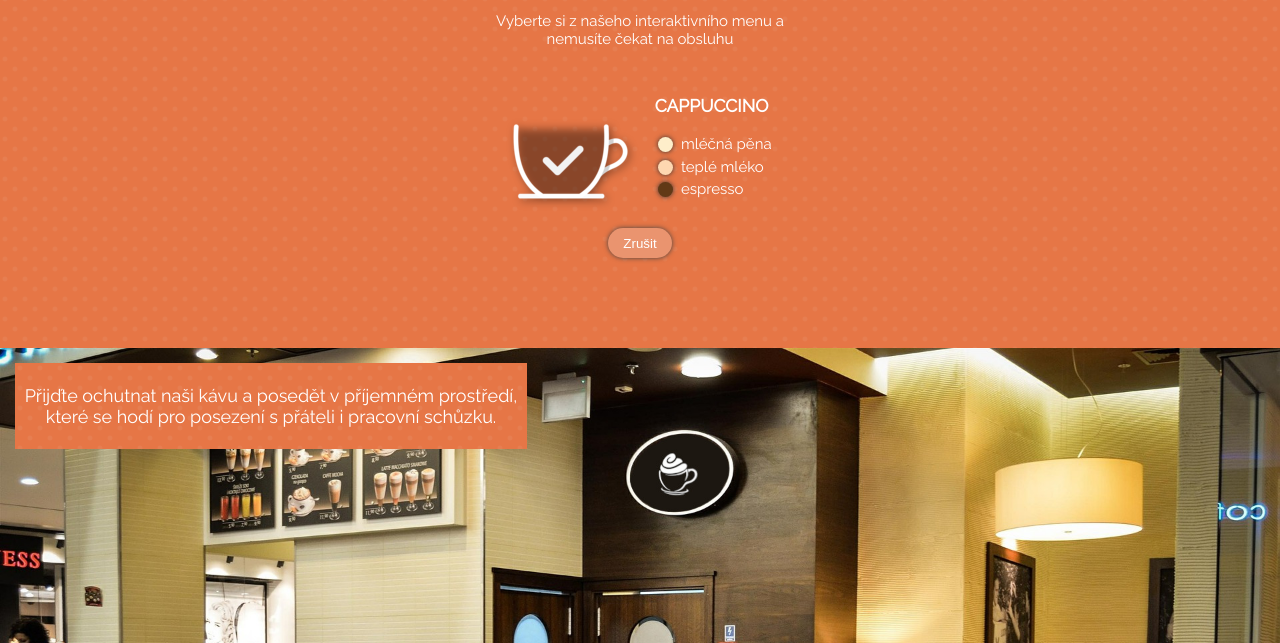
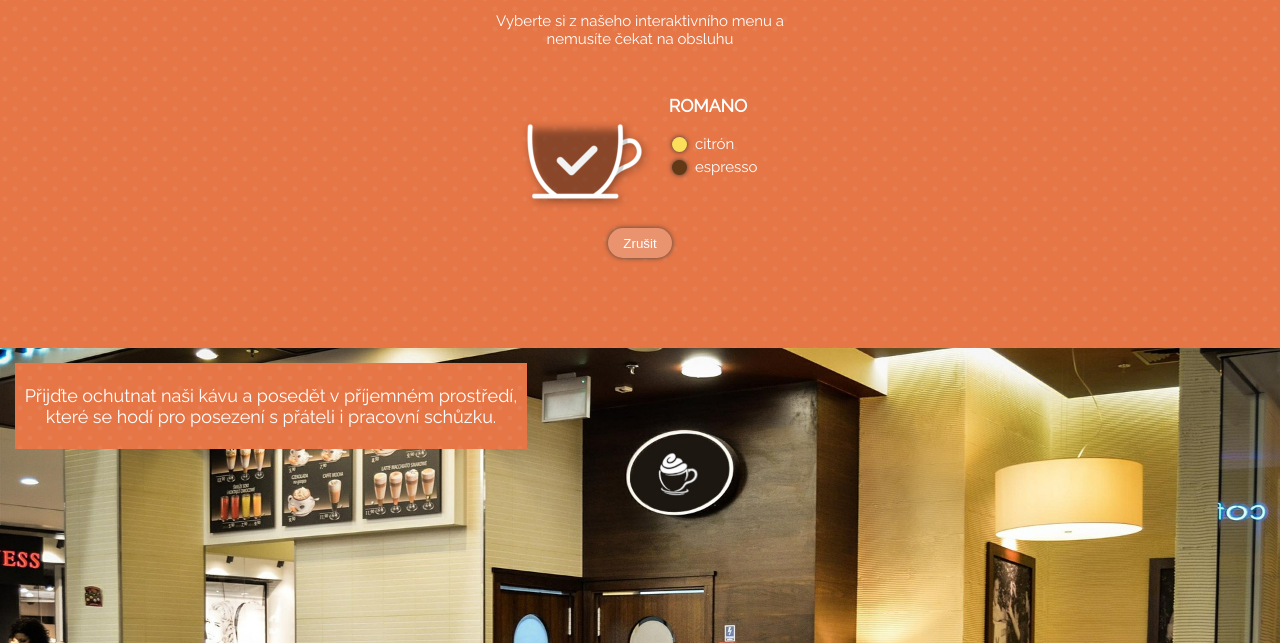
Before and after one commit to andypri/cafelora, a website built with webpack: page src/index.html in a window 1280 px wide. Both pictures are taken after a click on the button "Objednat". Shown: the part 726-1369 px from the top of the page. Built offline with nearby package versions, Linux system fonts and the light colour scheme.

Commit message:
Component Drink

```diff
--- /dev/null
+++ b/src/Drink/script.js
@@ -0,0 +1,70 @@
+import './style.css';
+import { Layer } from './../Layer/script';
+
+// 7.
+export const Drink = (props) => {
+  const drinkElm = document.createElement('div');
+  drinkElm.classList.add('drink');
+
+  const drinkProductElm = document.createElement('div');
+  drinkProductElm.classList.add('drink__product');
+
+  const drinkCupElm = document.createElement('div');
+  drinkCupElm.classList.add('drink__cup');
+
+  const imgElm = document.createElement('img');
+  imgElm.src = `/assets/cups/${props.id}.png`;
+
+  const drinkInfoElm = document.createElement('div');
+  drinkInfoElm.classList.add('drink__info');
+
+  const drinkName = document.createElement('h3');
+  drinkName.textContent = props.name;
+  drinkInfoElm.appendChild(drinkName);
+
+  props.layers.forEach((layer) => {
+    drinkInfoElm.innerHTML += Layer(layer);
+  });
+
+  const drinkControlsElm = document.createElement('div');
+  drinkControlsElm.classList.add('drink__controls');
+
+  const orderBtnElm = document.createElement('button');
+  orderBtnElm.classList.add('order-btn');
+  orderBtnElm.textContent = 'Objednat';
+
+  orderBtnElm.addEventListener('click', () => {
+    if (props.ordered === false) {
+      drinkCupElm.classList.add('drink__cup--selected');
+      orderBtnElm.textContent = 'Zrušit';
+      props.ordered = true;
+    } else {
+      drinkCupElm.classList.remove('drink__cup--selected');
+      orderBtnElm.textContent = 'Objednat';
+      props.ordered = false;
+    }
+  });
+
+  drinkElm.appendChild(drinkProductElm);
+  drinkProductElm.appendChild(drinkCupElm);
+  drinkCupElm.appendChild(imgElm);
+  drinkProductElm.appendChild(drinkInfoElm);
+  drinkElm.appendChild(drinkControlsElm);
+  drinkControlsElm.appendChild(orderBtnElm);
+
+  return drinkElm;
+};
+
+let a = `<div class="drink">
+<div class="drink__product">
+  <div id="drink__cup" class="drink__cup">
+    <img src="/assets/cups/cappuccino.png" />
+  </div>
+  <div id="drink__info" class="drink__info">
+    <h3>Cappuccino</h3>
+  </div>
+</div>
+<div class="drink__controls">
+  <button id="order-btn" class="order-btn">Objednat</button>
+</div>
+</div>`;
--- /dev/null
+++ b/src/Drink/style.css
@@ -0,0 +1,61 @@
+.drink {
+  padding: 2rem;
+}
+
+.drink__product {
+  display: flex;
+}
+
+.drink__cup {
+  width: 9rem;
+  height: 9rem;
+}
+
+.drink__cup img {
+  width: 9rem;
+  height: 9rem;
+}
+
+.drink__cup--selected {
+  background-image: url('./img/cup-selected.png');
+  background-size: contain;
+}
+
+.drink__cup--selected img {
+  display: none;
+}
+
+.drink__info {
+  margin-left: 1rem;
+}
+
+.drink__controls {
+  margin-top: 1rem;
+
+  text-align: center;
+}
+
+.order-btn {
+  padding: 0.5rem 1rem;
+
+  color: white;
+  background-color: #ea946f;
+  border: none;
+  box-shadow: 0 0 5px #444;
+  border-radius: 1rem;
+
+  transition: 300ms;
+  cursor: pointer;
+}
+
+.order-btn:hover {
+  transform: scale(1.1);
+}
+
+.order-btn:focus {
+  outline: none;
+}
+
+.order-btn:active {
+  background-color: #e67e51;
+}
--- a/src/index.html
+++ b/src/index.html
@@ -37,19 +37,19 @@
         </p>
 
         <div class="drinks-list">
-          <div class="drink">
+          <!-- <div class="drink">
             <div class="drink__product">
-              <div id="drink__cup" class="drink__cup">
+              <div class="drink__cup">
                 <img src="/assets/cups/cappuccino.png" />
               </div>
-              <div id="drink__info" class="drink__info">
+              <div class="drink__info">
                 <h3>Cappuccino</h3>
               </div>
             </div>
             <div class="drink__controls">
-              <button id="order-btn" class="order-btn">Objednat</button>
+              <button class="order-btn">Objednat</button>
             </div>
-          </div>
+          </div> -->
         </div>
       </div>
     </section>
--- a/src/index.js
+++ b/src/index.js
@@ -1,5 +1,6 @@
 import './style.css';
-import { Layer } from './Layer/script';
+// import { Layer } from './Layer/script';
+import { Drink } from './Drink/script';
 
 // console.log('funguju!');
 
@@ -19,24 +20,24 @@ navItems.forEach((navItem) => {
 });
 
 // 4.
-const orderBtnElm = document.querySelector('#order-btn');
-const drinkCupElm = document.querySelector('#drink__cup');
-let ordered = false;
+// const orderBtnElm = document.querySelector('.order-btn');
+// const drinkCupElm = document.querySelector('.drink__cup');
+// let ordered = false;
 
-orderBtnElm.addEventListener('click', () => {
-  if (ordered === false) {
-    drinkCupElm.classList.add('drink__cup--selected');
-    orderBtnElm.textContent = 'Zrušit';
-    ordered = true;
-  } else {
-    drinkCupElm.classList.remove('drink__cup--selected');
-    orderBtnElm.textContent = 'Objednat';
-    ordered = false;
-  }
-});
+// orderBtnElm.addEventListener('click', () => {
+//   if (ordered === false) {
+//     drinkCupElm.classList.add('drink__cup--selected');
+//     orderBtnElm.textContent = 'Zrušit';
+//     ordered = true;
+//   } else {
+//     drinkCupElm.classList.remove('drink__cup--selected');
+//     orderBtnElm.textContent = 'Objednat';
+//     ordered = false;
+//   }
+// });
 
 // 5.
-const drinkInfoElm = document.querySelector('#drink__info');
+// const drinkInfoElm = document.querySelector('.drink__info');
 
 // drinkInfoElm.innerHTML += Layer({
 //   color: '#feeeca',
@@ -52,21 +53,42 @@ const drinkInfoElm = document.querySelector('#drink__info');
 // });
 
 // 6.
-const layers = [
+// const layers = [
+//   {
+//     color: '#feeeca',
+//     label: 'mléčná pěna',
+//   },
+//   {
+//     color: '#fed7b0',
+//     label: 'teplé mléko',
+//   },
+//   {
+//     color: '#613916',
+//     label: 'espresso',
+//   },
+// ];
+
+// layers.forEach((layer) => {
+//   drinkInfoElm.innerHTML += Layer(layer);
+// });
+
+// 7.
+const drinksListElm = document.querySelector('.drinks-list');
+
+const romano = {
+  id: 'romano',
+  name: 'Romano',
+  ordered: false,
+  layers: [
     {
-    color: '#feeeca',
-    label: 'mléčná pěna',
-  },
-  {
-    color: '#fed7b0',
-    label: 'teplé mléko',
+      color: '#fbdf5b',
+      label: 'citrón',
     },
     {
       color: '#613916',
       label: 'espresso',
     },
-];
+  ],
+};
 
-layers.forEach((layer) => {
-  drinkInfoElm.innerHTML += Layer(layer);
-});
+drinksListElm.appendChild(Drink(romano));
--- a/src/style.css
+++ b/src/style.css
@@ -148,68 +148,6 @@ nav a:hover {
   margin-bottom: 4rem;
 }
 
-.drink {
-  padding: 2rem;
-}
-
-.drink__product {
-  display: flex;
-}
-
-.drink__cup {
-  width: 9rem;
-  height: 9rem;
-}
-
-.drink__cup img {
-  width: 9rem;
-  height: 9rem;
-}
-
-.drink__cup--selected {
-  background-image: url('./img/cup-selected.png');
-  background-size: contain;
-}
-
-.drink__cup--selected img {
-  display: none;
-}
-
-.drink__info {
-  margin-left: 1rem;
-}
-
-.drink__controls {
-  margin-top: 1rem;
-
-  text-align: center;
-}
-
-.order-btn {
-  padding: 0.5rem 1rem;
-
-  color: white;
-  background-color: #ea946f;
-  border: none;
-  box-shadow: 0 0 5px #444;
-  border-radius: 1rem;
-
-  transition: 300ms;
-  cursor: pointer;
-}
-
-.order-btn:hover {
-  transform: scale(1.1);
-}
-
-.order-btn:focus {
-  outline: none;
-}
-
-.order-btn:active {
-  background-color: #e67e51;
-}
-
 .gallery {
   padding-top: 0;
   height: 100vh;
```
Also changed, not shown: src/Drink/img/cup-selected.png (renamed from src/img/cup-selected.png). Lines whose indentation alone changed are shown as unchanged.
